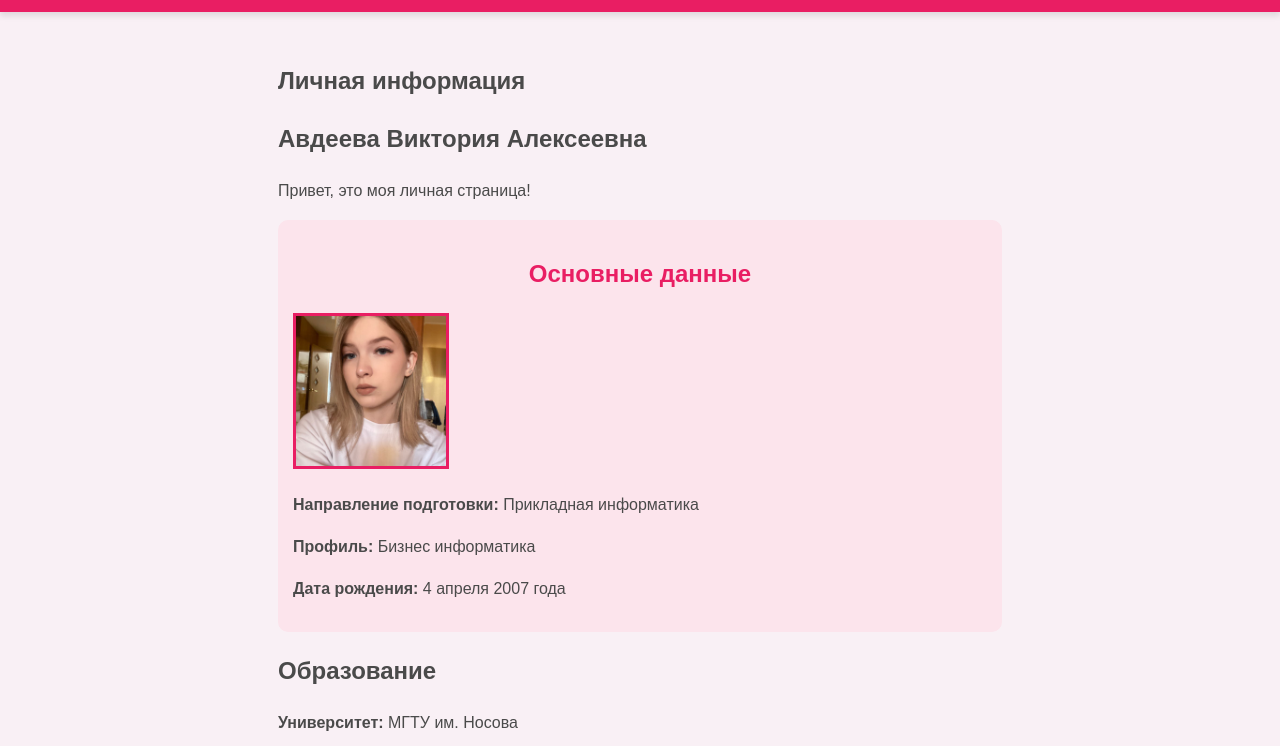
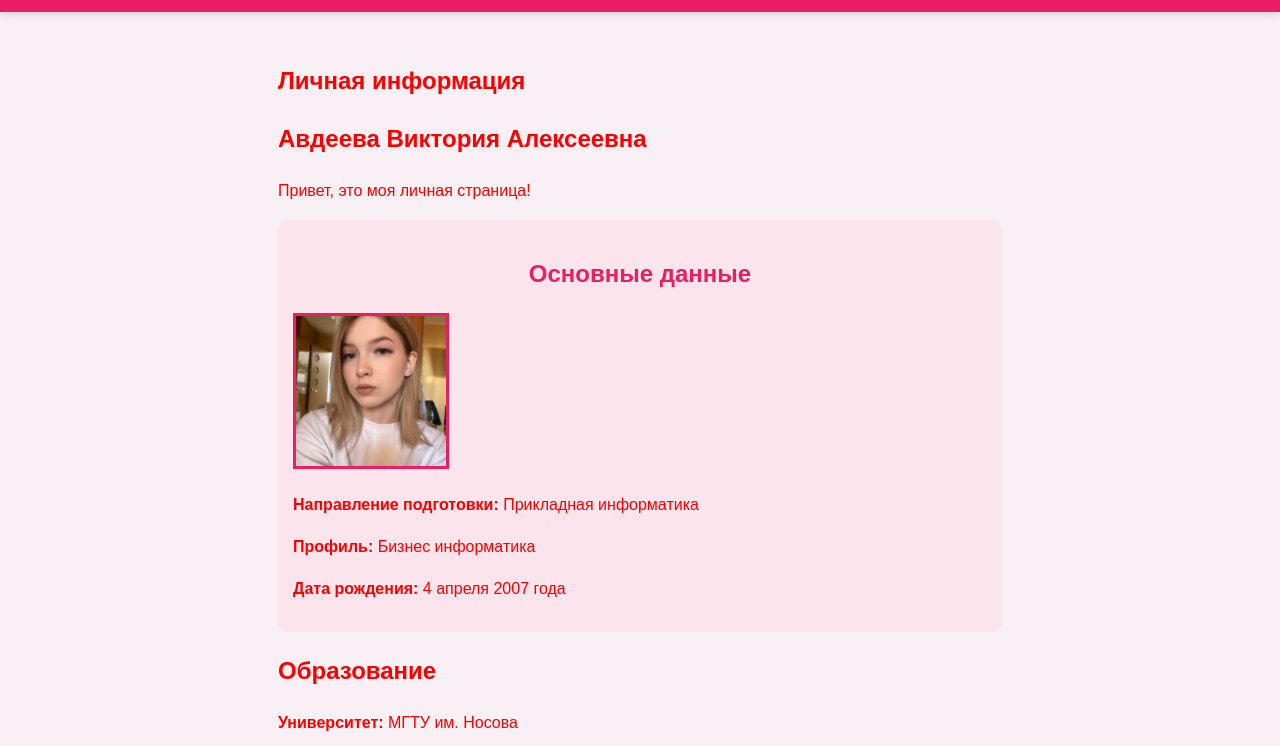
Before and after one commit to wvvish/VisitCard, a plain HTML site: page index.html in a window 1280 px wide. Shown: the part 54-800 px from the top of the page. Drawn offline with Linux system fonts and the light colour scheme.

Commit message:
изменение цвета

```diff
--- a/styles.css
+++ b/styles.css
@@ -6,7 +6,7 @@ body {
     margin: 0;
     padding: 0;
     background-color: #f9f0f5;
-    color: #4a4a4a;
+    color: #fc0000;
     line-height: 1.6;
     display: flex;
     flex-direction: column;
```
